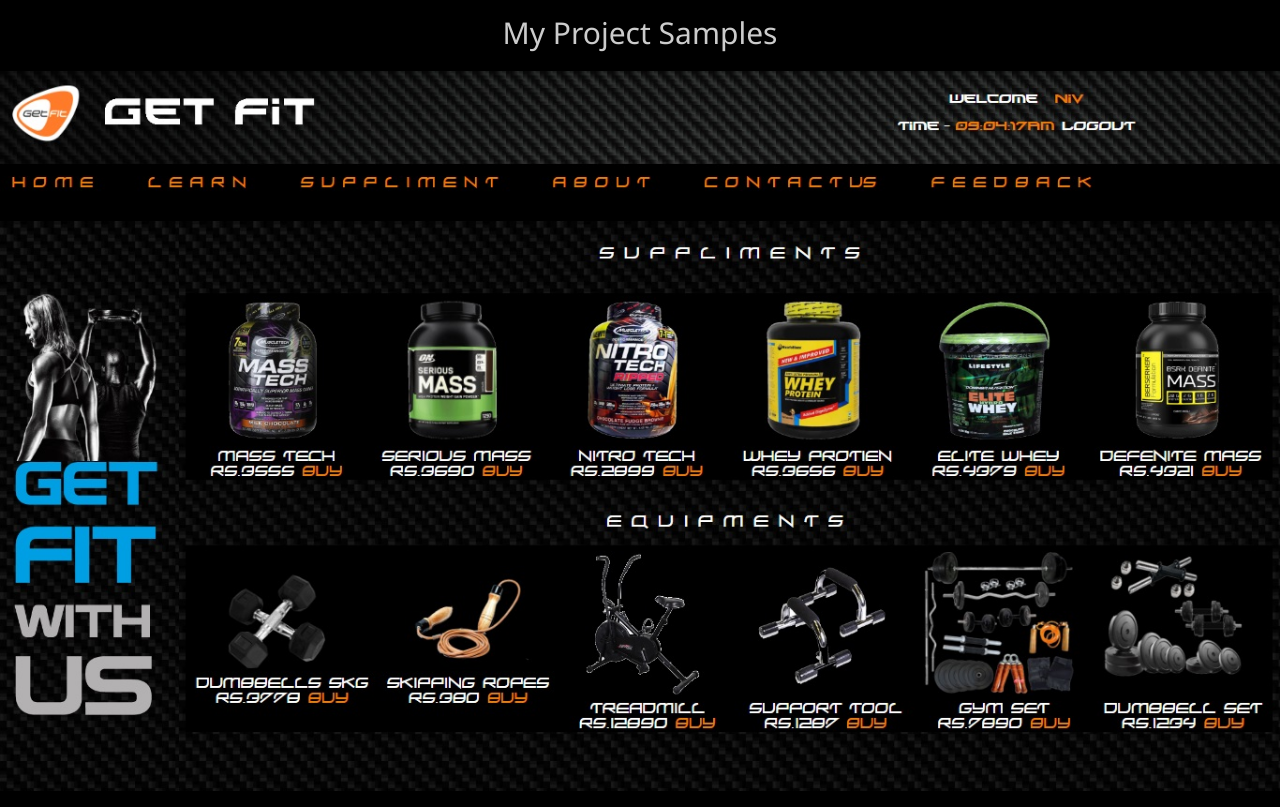
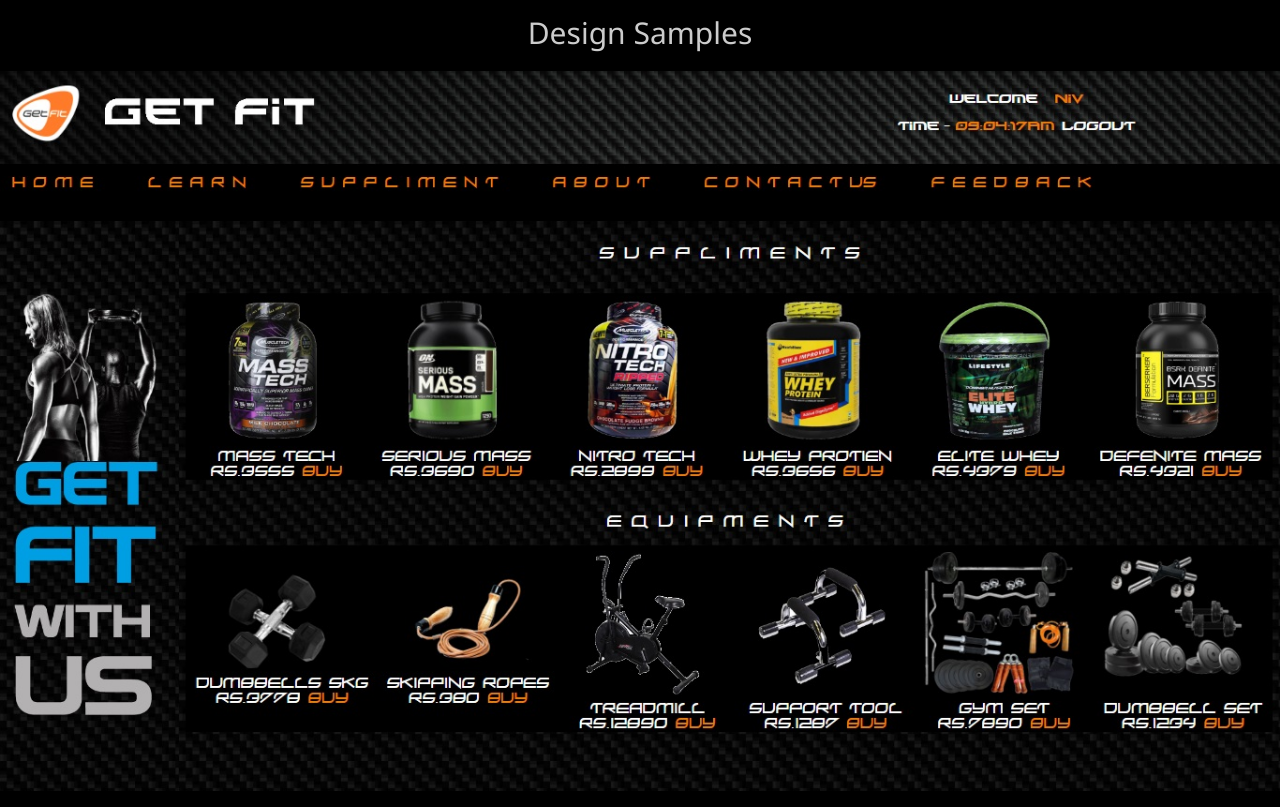
Before and after one commit to nivedh18/nivedhsgetfit.github.io, a plain HTML site: page index.html in a window 1280 px wide. Drawn offline with nearby package versions, Linux system fonts and the light colour scheme.

Commit message:
Update index.html

```diff
--- a/index.html
+++ b/index.html
@@ -8,7 +8,7 @@
 </style>
 <body bgcolor="#000000"  align="center">
 
-<font color="#CCCCCC"><h2 class="w3-center" >My Project Samples</h2></font>
+<font color="#CCCCCC"><h2 class="w3-center" >Design Samples</h2></font>
 
 <div class="w3-content w3-section" style="max-width:100%; align:center">
   <img class="mySlid" src="home.jpg" style="width:100%">
```
